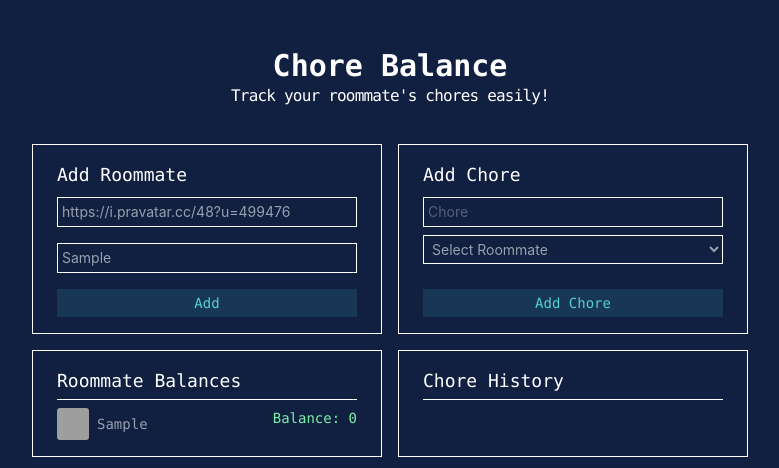
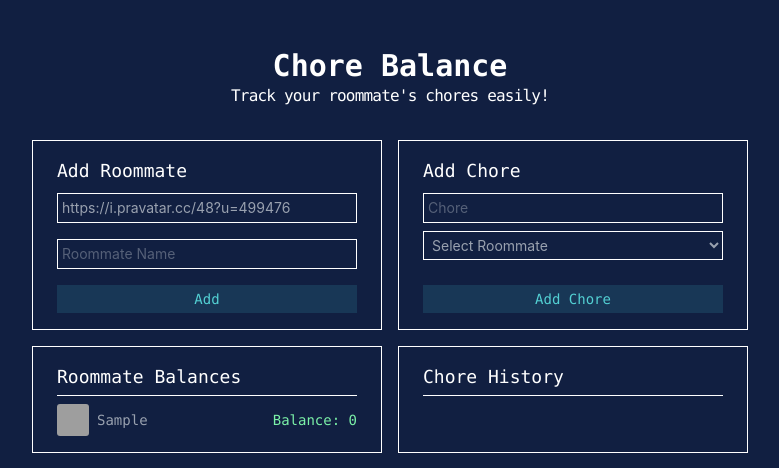
Before and after one commit to charliesumalag/roommate-chores-tracker, a React (Vite) app: page / in a window 1280 px wide. Both pictures are taken after typing "Sample" into the empty fields and a click on the button "Add". Shown: the top 468 px of the page, without its empty margins (250-1029 px from the left). Built offline with nearby package versions, Linux system fonts and the light colour scheme; grey boxes are pictures that could not be loaded.

Commit message:
finished project

```diff
--- a/src/components/FormAddChore.jsx
+++ b/src/components/FormAddChore.jsx
@@ -1,13 +1,9 @@
 import React, { useState } from 'react'
 
-const FormAddChore = ({roommates,setChores, chores, setRoommates}) => {
+const FormAddChore = ({roommates,setChores, setRoommates}) => {
 
     const [choreName, setChoreName] = useState('');
     const [selectedRoommate, setSelectedRoommate] = useState('');
-
-    console.log(roommates);
-
-
 
     function handleAddChores(chore) {
         setChores((prev) => [...prev, chore]);
@@ -22,11 +18,11 @@ const FormAddChore = ({roommates,setChores, chores, setRoommates}) => {
         }
         handleAddChores(newChores);
         setRoommates((prevs) =>
-
             // prev is an [{},{}]
             // map it. then prev now is an object ={}
             prevs.map((prev) => prev.roommateName === newChores.completedBy ? {...prev, balance: prev.balance + 1} : {...prev, balance: prev.balance -1})
         );
+        setSelectedRoommate('');
 
     }
 
--- a/src/components/FormAddRoommate.jsx
+++ b/src/components/FormAddRoommate.jsx
@@ -3,8 +3,6 @@ import React, {useState} from 'react';
 const FormAddRoommate = ({setRoommates}) => {
   const [image,setImage] = useState('https://i.pravatar.cc/48?u=499476');
   const [roommateName, setRoommateName] = useState('');
-
-
 
 
   function handleSubmitAddRoommate(e) {
@@ -21,7 +19,8 @@ const FormAddRoommate = ({setRoommates}) => {
       balance: 0,
     }
     setRoommates((prev) => [...prev, newRoommate]);
-
+    setRoommateName('');
+    setImage('https://i.pravatar.cc/48?u=499476');
   }
 
   return (
--- a/src/components/Header.jsx
+++ b/src/components/Header.jsx
@@ -4,7 +4,7 @@ const Header = () => {
   return (
     <div className='text-center w-full pb-8'>
       <h1 className='font-bold text-3xl'>Chore Balance</h1>
-      <p className='pb-1 tracking-tighter'>Track your roommate's chores easily!</p>
+      <p className=' tracking-tighter'>Track your roommate's chores easily!</p>
       {/* <hr className='w-1/2 mx-auto'  /> */}
     </div>
   )
--- a/src/components/RoommateBalances.jsx
+++ b/src/components/RoommateBalances.jsx
@@ -9,7 +9,7 @@ const RoommateBalances = ({roommates}) => {
       <hr className='pb-2' />
       <ul className='text-gray-400 text-sm flex flex-col gap-2'>
         {roommates.map((roomate) =>
-          <li key={roomate.id} className='flex justify-between'>
+          <li key={roomate.id} className='flex justify-between items-center'>
             <div className='flex items-center gap-2'>
               <img src={roomate.image} alt="" className='rounded-[3px] w-8' />
               <p>{roomate.roommateName}</p>
```
